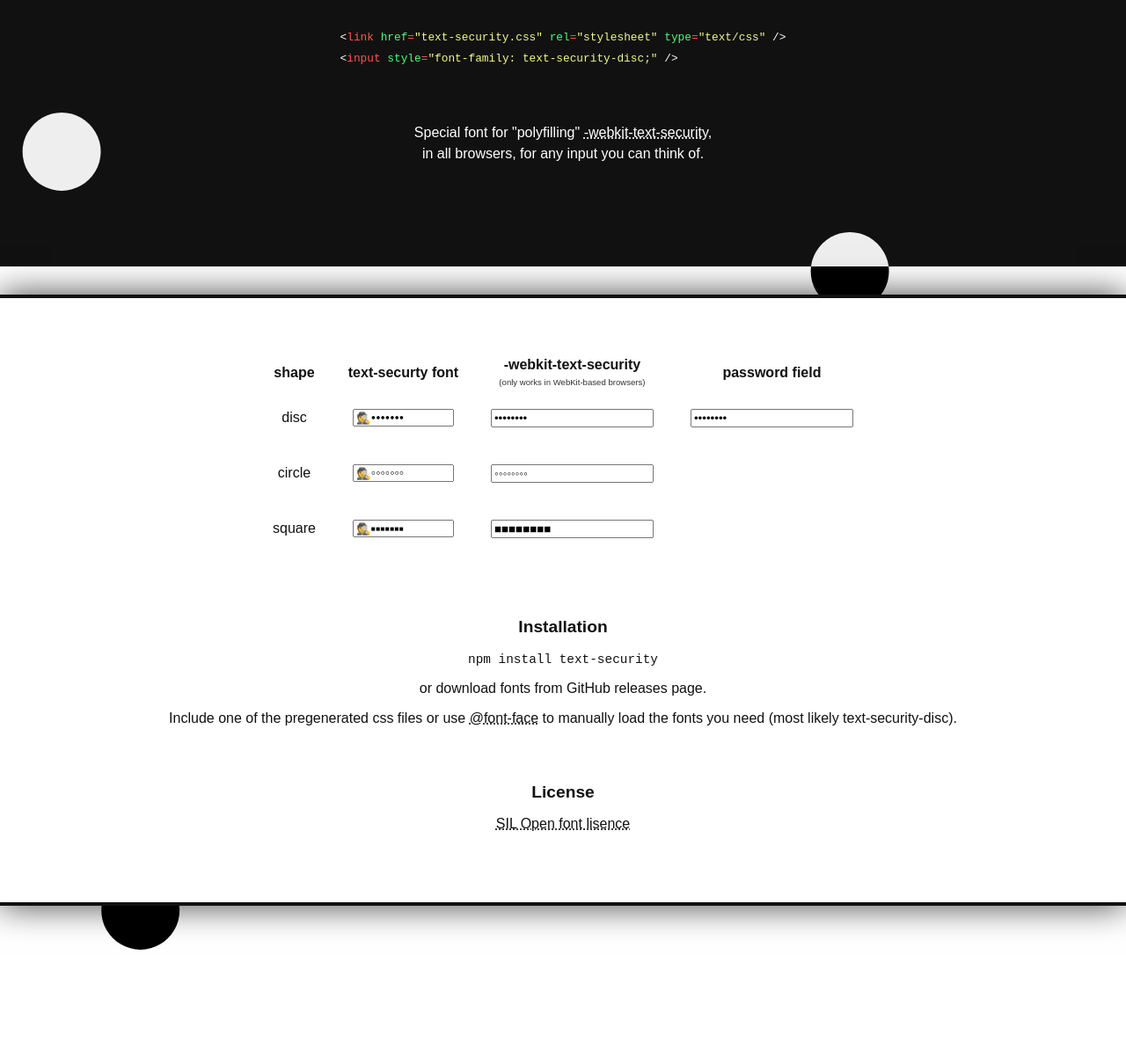
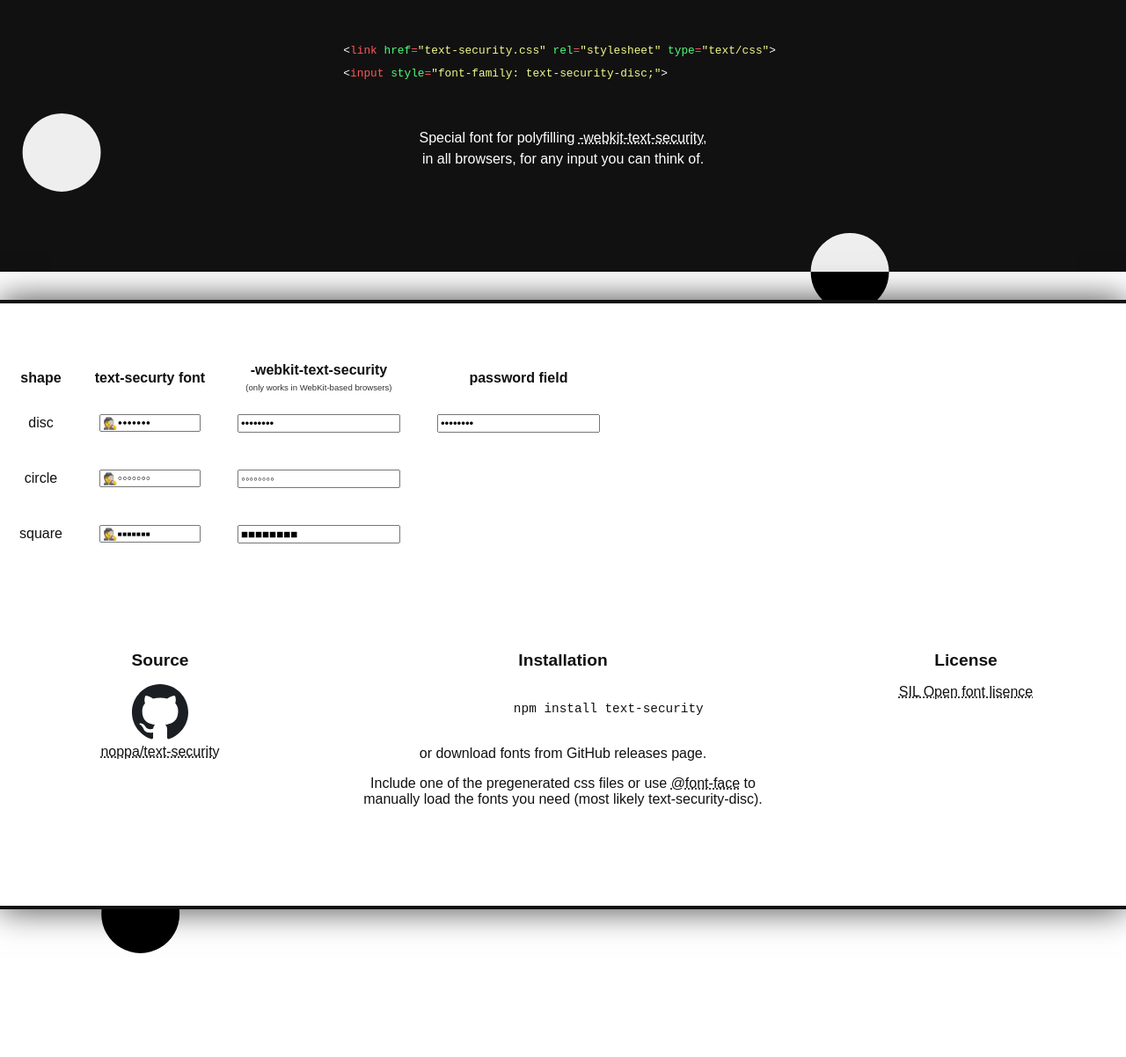
Before and after one commit to noppa/noppa.github.io, a plain HTML site: page text-security.html in a window 1280 px wide. Shown: the part 240-1442 px from the top of the page at 88% size. Drawn offline with Linux system fonts and the light colour scheme.

Commit message:
Style improvements

```diff
--- a/text-security.html
+++ b/text-security.html
@@ -5,11 +5,12 @@
   <meta charset="UTF-8">
   <title>text-security font demo</title>
   <link href="assets/text-security/text-security.css" rel="stylesheet" type="text/css" />
+  <meta name="viewport" content="width=device-width, initial-scale=1">
 </head>
 
 <body>
   <style>
-    html {
+    html, body {
       font-size: 16px;
     }
     body {
@@ -23,7 +24,7 @@
       position: relative;
     }
     header {
-      padding: 20px 10px 100px 10px;
+      padding: 20px 0px 100px 0px;
       background: #111;
       color: #fff;
       min-height: 50vh;
@@ -42,12 +43,40 @@
       border-top: 4px solid #111;
       border-bottom: 4px solid #111;
     }
+
+    #info {
+      display: flex;
+      flex-wrap: wrap;
+    }
+    #info > * {
+      flex: 1;
+      padding: 2rem;
+      min-width: 300px;
+    }
+
+    @media screen and (orientation: portrait) {
+      #info {
+        flex-direction: column;
+      }
+    }
+
+    .no-break {
+      white-space: nowrap;
+    }
+
     .content-wrap, .table-wrap {
+      width: 100%;
       display: inline-block;
+    }
+    .table-wrap {
+      overflow-y: auto;
     }
     td {
       text-align: center;
       padding: 20px;
+    }
+    td, th {
+      font-size: 1rem;
     }
     small {
       font-size: 0.6em;
@@ -76,15 +105,17 @@
     }
 
     .example {
-      margin: 2rem;
-      padding: 0.8rem;
+      margin: 2rem 1rem;
       font-size: 0.8rem;
       max-width: 800px;
       text-align: left;
       display: inline-block;
-      line-height: 180%;
+      line-height: 200%;
     }
 
+    code {
+      white-space: pre-wrap;
+    }
     code .token {
       color: #fff;
     }
@@ -96,6 +127,7 @@
     }
     code .string {
       color: #f1fa8c;
+      white-space: nowrap;
     }
 
     main code {
@@ -132,26 +164,17 @@
   </style>
 
   <header>
+
     <h1>text-security</h1>
     <h2>Conceal user input with <i>style</i>.</h2>
     <div class="example">
       <code>
-        <span class="token">&lt;</span><span class="tag">link</span>
-        <span class="attr">href</span><span class="attr-eq">=</span><span class="string">&quot;text-security.css&quot;</span>
-        <span class="attr">rel</span><span class="attr-eq">=</span><span class="string">&quot;stylesheet&quot;</span>
-        <span class="attr">type</span><span class="attr-eq">=</span><span class="string">&quot;text/css&quot;</span>
-        <span class="token">/&gt;</span>
-
-        <br />
-
-        <span class="token">&lt;</span><span class="tag">input</span>
-        <span class="attr">style</span><span class="attr-eq">=</span><span class="string">&quot;font-family: text-security-disc;&quot;</span>
-        <span class="token">/&gt;</span>
-      </code>
+<span class="token">&lt;</span><span class="tag">link</span> <span class="attr">href</span><span class="attr-eq">=</span><span class="string">&quot;text-security.css&quot;</span> <span class="attr">rel</span><span class="attr-eq">=</span><span class="string">&quot;stylesheet&quot;</span> <span class="attr">type</span><span class="attr-eq">=</span><span class="string">&quot;text/css&quot;</span><span class="token">&gt;</span>
+<span class="token">&lt;</span><span class="tag">input</span> <span class="attr">style</span><span class="attr-eq">=</span><span class="string">&quot;font-family: text-security-disc;&quot;</span><span class="token">&gt;</span></code>
     </div>
 
     <h3>
-      Special font for "polyfilling"
+      Special font for polyfilling
       <a href="https://developer.mozilla.org/en-US/docs/Web/CSS/-webkit-text-security">-webkit-text-security</a>,<br />
       in all browsers, for any input you can think of.
     </h3>
@@ -235,6 +258,15 @@
         </table>
       </div>
 
+      <div id="info">
+        <div id="source">
+          <h2>Source</h2>
+          <a href="https://github.com/noppa/text-security" title="GitHub repository noppa/text-security">
+            <img alt="GitHub mark" src="assets/Octicons-mark-github.svg" width="64" height="64" /><br />
+            <span>noppa/text-security</span>
+          </a>
+        </div>
+        <div id="installation" style="flex-basis: 300px; min-width: 300px;">
           <h2>Installation</h2>
           <code>
             npm install text-security
@@ -244,13 +276,17 @@
           </p>
           <p>
             Include one of the pregenerated css files or use
-        <a href="https://developer.mozilla.org/en-US/docs/Web/CSS/@font-face">@font-face</a>
+            <a href="https://developer.mozilla.org/en-US/docs/Web/CSS/@font-face" class="no-break" title="MDN documentation for @font-face CSS property">@font-face</a>
             to manually load the fonts you need (most likely text-security-disc).
           </p>
+        </div>
+        <div id="lisence">
           <h2>License</h2>
           <p>
             <a href="https://opensource.org/licenses/OFL-1.1">SIL Open font lisence</a>
           </p>
+        </div>
+      </div>
     </div>
   </main>
 
```
Also changed, not shown: assets/Octicons-mark-github.svg (added). Lines whose indentation alone changed are shown as unchanged.
